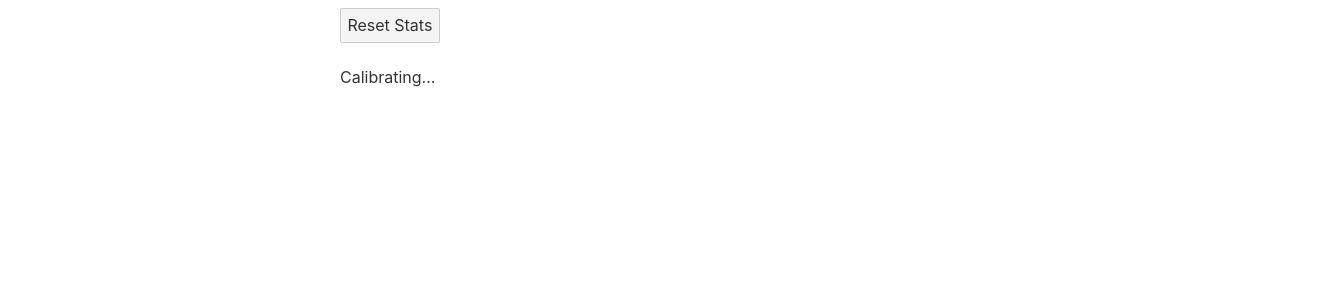
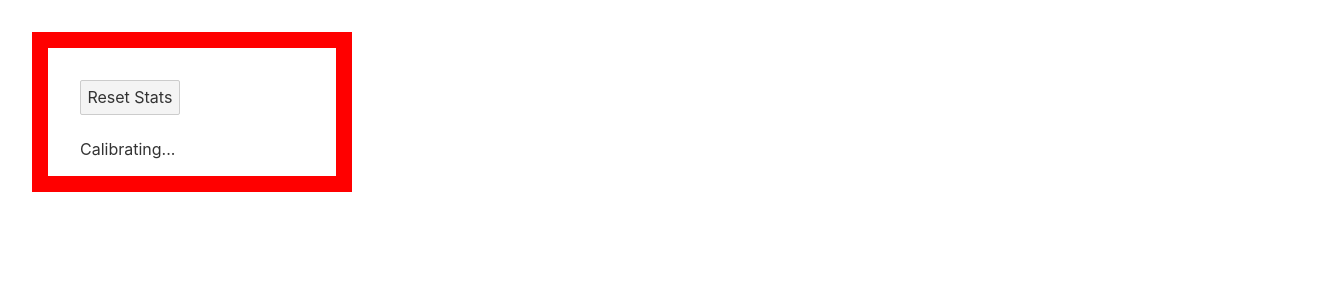
Before and after one commit to r2dev2/stareye, a Svelte app: page / in a window 1280 px wide. Shown: the top 300 px of the page, 1344 px wide, since content can reach past the window. Built offline with nearby package versions, Linux system fonts and the light colour scheme; no server answers.

Commit message:
feat: full screen video + floating controls

```diff
--- a/public/global.css
+++ b/public/global.css
@@ -61,3 +61,11 @@ button:not(:disabled):active {
 button:focus {
 	border-color: #666;
 }
+
+video {
+	position: fixed;
+	top: 0;
+	left: 0;
+	width: 100vw;
+	height: 10vh%;
+}
--- a/src/App.svelte
+++ b/src/App.svelte
@@ -75,6 +75,11 @@
 </script>
 
 <main>
+  <div
+    class="stats"
+    class:waiting={ready && bang === null}
+    class:ready={ready && bang !== null}
+  >
     <button on:click={clear}> Reset Stats </button>
 
     {#if !ready}
@@ -84,12 +89,40 @@
     {:else}
       <p>BANG! {Math.floor((now - bang) / 1000)}s</p>
     {/if}
+  </div>
 </main>
 
 <style>
   :global(body) {
-    display: flex;
-    flex-direction: row;
-    gap: 2rem;
+    overflow: hidden;
+  }
+
+  main {
+    position: absolute;
+    top: 0;
+    left: 0;
+    width: 100vw;
+    height: 100vh;
+    z-index: 1;
+    padding: 2rem;
+  }
+
+  .stats {
+    --stats-border-color: red;
+    padding: 2rem;
+    background-color: white;
+    height: 10rem;
+    width: 20rem;
+    box-sizing: border-box;
+    border: 1rem solid var(--stats-border-color);
+    transition: 200ms ease-out;
+  }
+
+  .waiting {
+    --stats-border-color: goldenrod;
+  }
+
+  .ready {
+    --stats-border-color: lightgreen;
   }
 </style>
```
Lines whose indentation alone changed are shown as unchanged.
